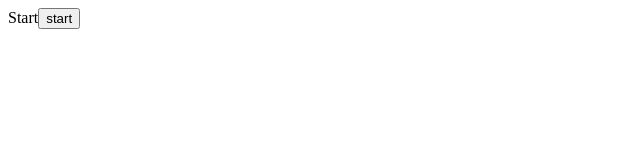
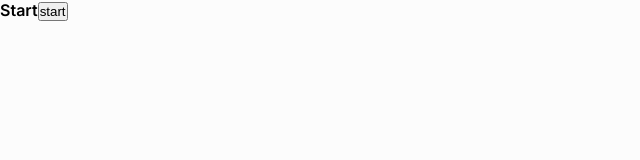
Before and after one commit to Ihor-Onyshchuk/lemonade, a React (Create React App) app: page / in a window 1280 px wide. Shown: the top 160 px of the page, without its empty margins (0-640 px from the left). Built offline with nearby package versions, Linux system fonts and the light colour scheme.

Commit message:
add main scss file

```diff
--- a/src/App.js
+++ b/src/App.js
@@ -4,8 +4,6 @@ import cx from 'classnames';
 
 import {getQuestion} from './services';
 import {data} from './data';
-
-import './index.scss';
 
 const priseList = keys(data);
 
--- /dev/null
+++ b/src/assets/scss/main.scss
@@ -0,0 +1,32 @@
+*,
+*:before,
+*:after {
+  margin: 0;
+  padding: 0;
+  box-sizing: border-box;
+}
+
+html,
+body,
+#root {
+  height: 100%;
+}
+
+body {
+  min-width: 320px;
+  font-family: 'Inter', sans-serif;
+  font-weight: 600;
+  background-color: #fcfcfc;
+}
+
+.selected {
+  background-color: orange;
+}
+
+.correct {
+  background-color: green;
+}
+
+.wrong {
+  background-color: red;
+}
--- a/src/index.js
+++ b/src/index.js
@@ -1,6 +1,6 @@
 import React from 'react';
 import ReactDOM from 'react-dom';
-import './index.scss';
+import './assets/scss/main.scss';
 import App from './App';
 
 ReactDOM.render(
--- a/src/index.scss
+++ /dev/null
@@ -1,11 +0,0 @@
-.selected {
-  background-color: orange;
-}
-
-.correct {
-  background-color: green;
-}
-
-.wrong {
-  background-color: red;
-}
```
